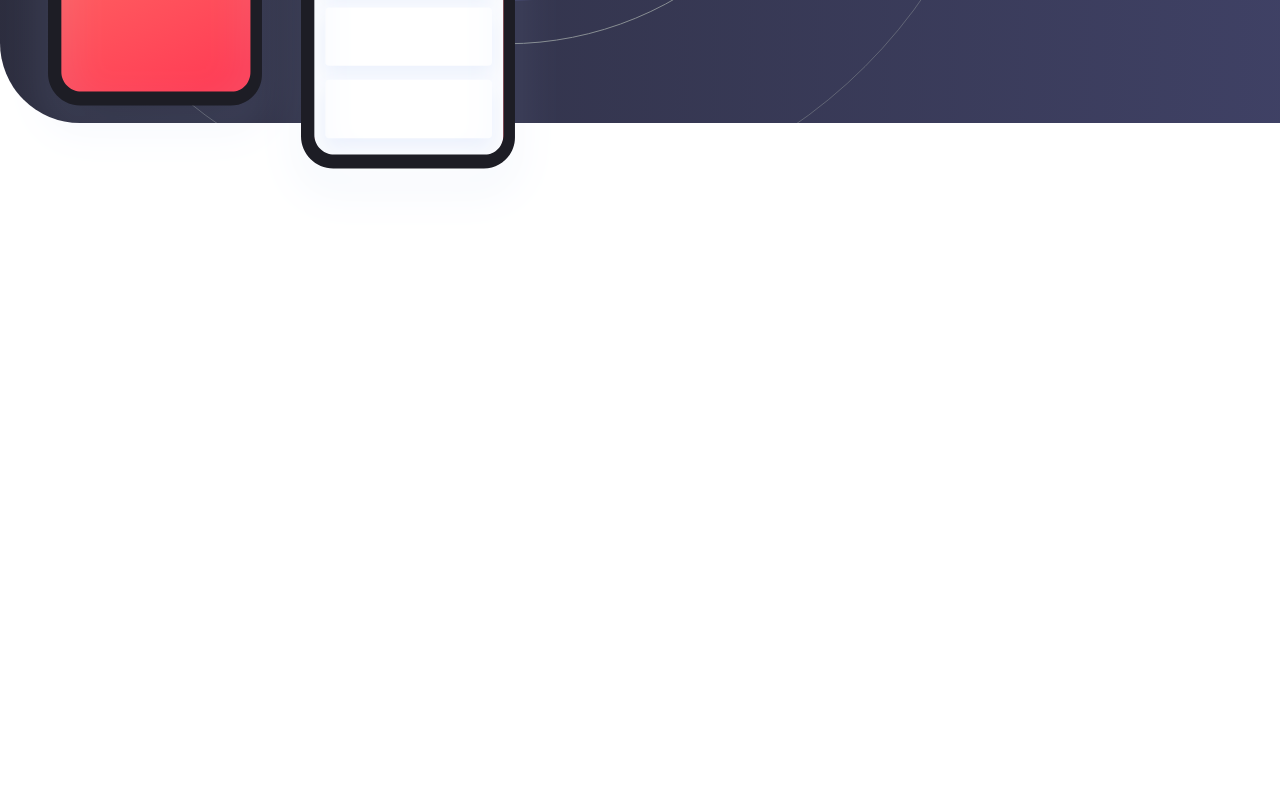
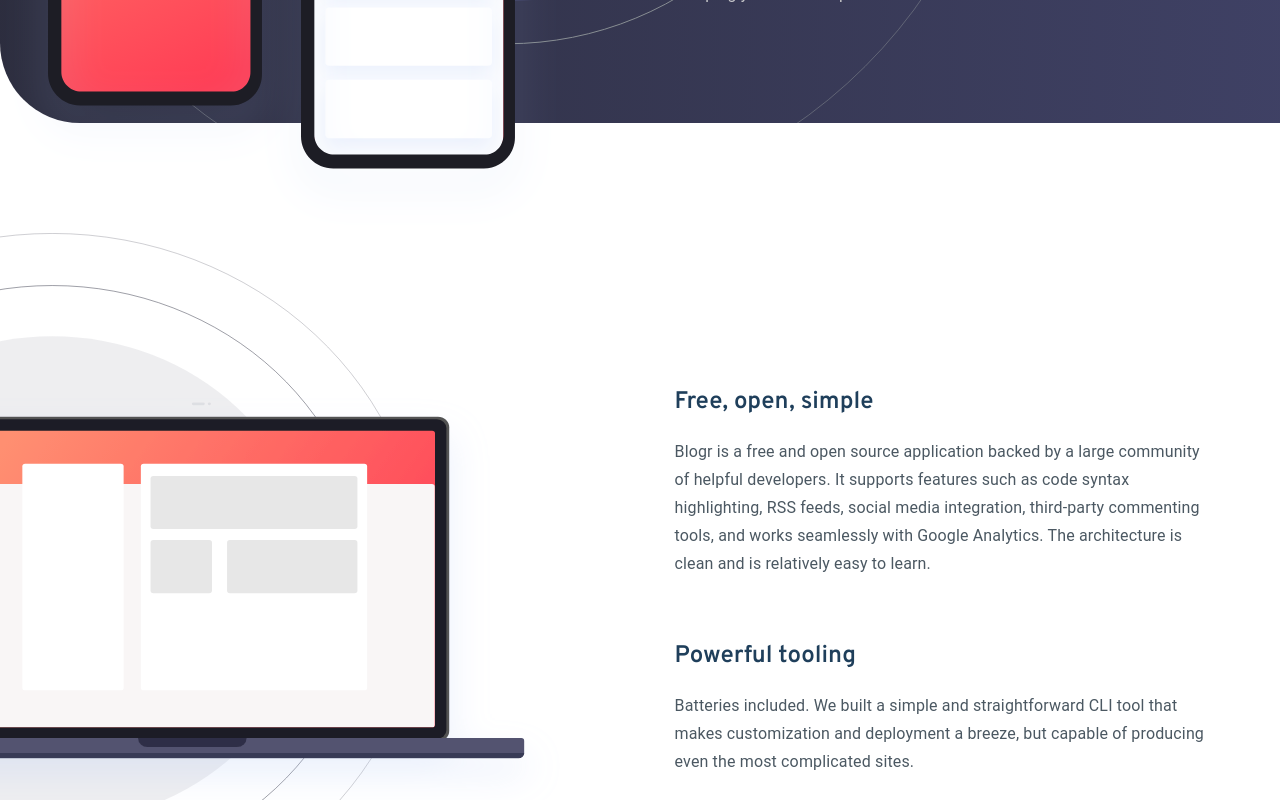
Before and after one commit to alexticovschi/blogger-landing-page, a Next.js app: page / in a window 1280 px wide. Shown: the part 1940-2740 px from the top of the page. Before the commit the page ends 2173 px from the top, so only its background shows below. Built offline with nearby package versions, Linux system fonts and the light colour scheme.

Commit message:
finishing blogrDescription section

```diff
--- /dev/null
+++ b/components/HomeComponents/BlogrDescription/BlogrDescription.jsx
@@ -0,0 +1,62 @@
+import React from "react";
+import Image from "next/image";
+import useStyles from "./blogrDescriptionStyles";
+import Typography from "@material-ui/core/Typography";
+
+const BlogrDescription = () => {
+  const classes = useStyles();
+
+  return (
+    <section className={classes.blogrDescription}>
+      <div className={classes.blogrDescriptionContainer}>
+        <picture className={classes.blogrDescriptionImgContainer}>
+          <Image
+            src="/images/illustration-laptop-desktop.svg"
+            alt="background circles"
+            width={1200}
+            height={900}
+          />
+        </picture>
+        <div className={classes.blogrDescriptionText}>
+          <Typography
+            variant="h5"
+            component="h4"
+            align="left"
+            className={classes.titles}
+            gutterBottom
+          >
+            Free, open, simple
+          </Typography>
+          <Typography
+            variant="subtitle1"
+            className={classes.subtitle1}
+            gutterBottom
+          >
+            Blogr is a free and open source application backed by a large
+            community of helpful developers. It supports features such as code
+            syntax highlighting, RSS feeds, social media integration,
+            third-party commenting tools, and works seamlessly with Google
+            Analytics. The architecture is clean and is relatively easy to
+            learn.
+          </Typography>
+
+          <Typography
+            variant="h5"
+            component="h4"
+            className={classes.titles}
+            gutterBottom
+          >
+            Powerful tooling
+          </Typography>
+          <Typography variant="subtitle1" className={classes.subtitle2}>
+            Batteries included. We built a simple and straightforward CLI tool
+            that makes customization and deployment a breeze, but capable of
+            producing even the most complicated sites.
+          </Typography>
+        </div>
+      </div>
+    </section>
+  );
+};
+
+export default BlogrDescription;
--- /dev/null
+++ b/components/HomeComponents/BlogrDescription/blogrDescriptionStyles.js
@@ -0,0 +1,40 @@
+import { makeStyles } from "@material-ui/core/styles";
+
+const useStyles = makeStyles(() => ({
+  blogrDescription: {
+    padding: "110px 0",
+    width: "1250px",
+    maxWidth: "90vw",
+    margin: "0 auto",
+  },
+  blogrDescriptionContainer: {
+    display: "flex",
+    justifyContent: "flex-end",
+    position: "relative",
+    textAlign: "left",
+  },
+  titles: {
+    marginBottom: "20px",
+    fontFamily: "Overpass",
+    fontWeight: "600",
+    color: "hsl(208, 49%, 24%)",
+  },
+  blogrDescriptionText: {
+    display: "flex",
+    flexDirection: "column",
+    justifyContent: "center",
+    marginLeft: "53%",
+    height: "696px",
+    color: "hsl(207, 13%, 34%)",
+  },
+  blogrDescriptionImgContainer: {
+    position: "absolute",
+    right: "53%",
+    width: "925px",
+  },
+  subtitle1: {
+    marginBottom: "62px",
+  },
+}));
+
+export default useStyles;
--- a/components/HomeComponents/StateOfTheArt/stateOfTheArtStyles.js
+++ b/components/HomeComponents/StateOfTheArt/stateOfTheArtStyles.js
@@ -21,7 +21,6 @@ const useStyles = makeStyles(() => ({
       margin: "-170px 0 0 0",
     },
   },
-  stateOfTheArtImg: {},
   stateOfTheArtTextContainer: {
     display: "flex",
     flexDirection: "column",
@@ -35,6 +34,7 @@ const useStyles = makeStyles(() => ({
     fontWeight: "600",
     color: "#ffffff",
     paddingLeft: "40px",
+    paddingLeft: "110px",
 
     "@media (max-width: 780px)": {
       textAlign: "center",
--- a/pages/index.js
+++ b/pages/index.js
@@ -5,6 +5,7 @@ import Navigation from "../components/Navigation/Navigation";
 import HeaderIntro from "../components/HomeComponents/HeaderIntro/HeaderIntro";
 import DesignedForTheFuture from "../components/HomeComponents/DesignedForTheFuture/DesignedForTheFuture";
 import StateOfTheArt from "../components/HomeComponents/StateOfTheArt/StateOfTheArt";
+import BlogrDescription from "../components/HomeComponents/BlogrDescription/BlogrDescription";
 
 import useStyles from "../src/homeStyles";
 
@@ -24,6 +25,7 @@ export default function Home() {
       <main>
         <DesignedForTheFuture />
         <StateOfTheArt />
+        <BlogrDescription />
       </main>
     </ThemeProvider>
   );
```
